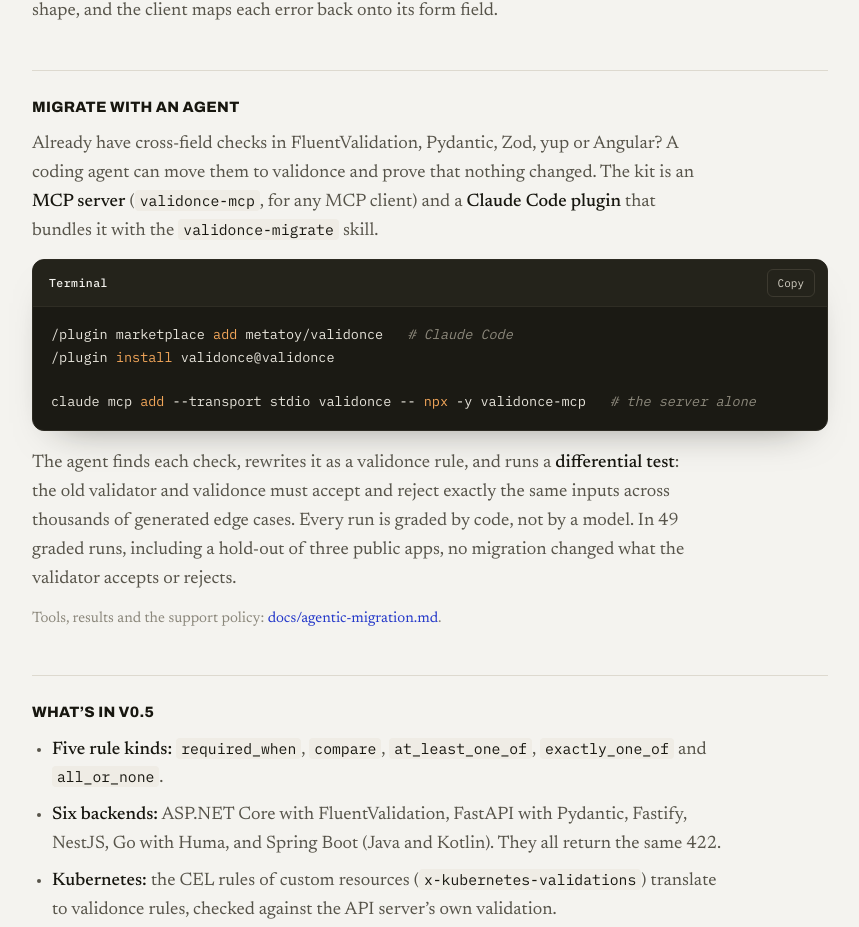
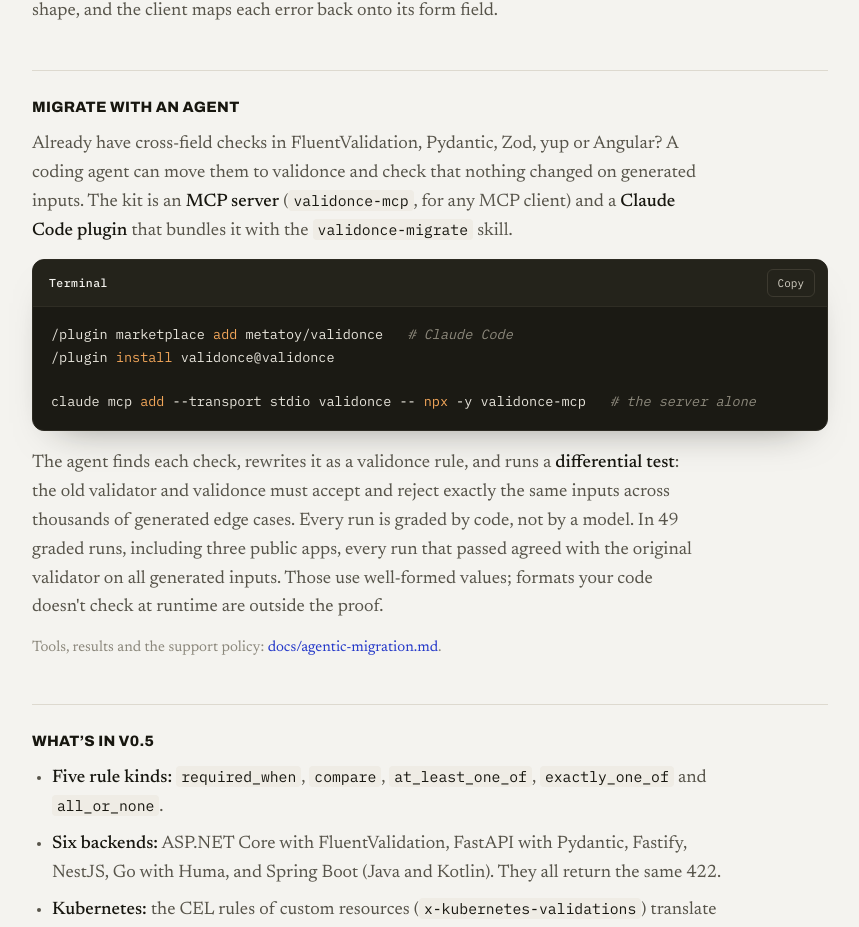
Before and after one commit to metatoy/metatoy-www, a Next.js app: page /oss/validonce in a window 1280 px wide. Shown: the part 1791-2718 px from the top of the page, without its empty margins (210-1069 px from the left). Built offline with nearby package versions, Linux system fonts and the light colour scheme.

Commit message:
validonce: state what the graded migration runs cover

```diff
--- a/app/oss/validonce/page.js
+++ b/app/oss/validonce/page.js
@@ -87,12 +87,12 @@ export default function ValidoncePage() {
 
       <section>
         <h2>Migrate with an agent</h2>
-        <p>Already have cross-field checks in FluentValidation, Pydantic, Zod, yup or Angular? A coding agent can move them to validonce and prove that nothing changed. The kit is an <b>MCP server</b> (<a href="https://www.npmjs.com/package/validonce-mcp"><code>validonce-mcp</code></a>, for any MCP client) and a <b>Claude Code plugin</b> that bundles it with the <code>validonce-migrate</code> skill.</p>
+        <p>Already have cross-field checks in FluentValidation, Pydantic, Zod, yup or Angular? A coding agent can move them to validonce and check that nothing changed on generated inputs. The kit is an <b>MCP server</b> (<a href="https://www.npmjs.com/package/validonce-mcp"><code>validonce-mcp</code></a>, for any MCP client) and a <b>Claude Code plugin</b> that bundles it with the <code>validonce-migrate</code> skill.</p>
         <CodeBlock lang="shell" code={`/plugin marketplace add metatoy/validonce   # Claude Code
 /plugin install validonce@validonce
 
 claude mcp add --transport stdio validonce -- npx -y validonce-mcp   # the server alone`} />
-        <p>The agent finds each check, rewrites it as a validonce rule, and runs a <b>differential test</b>: the old validator and validonce must accept and reject exactly the same inputs across thousands of generated edge cases. Every run is graded by code, not by a model. In 49 graded runs, including a hold-out of three public apps, no migration changed what the validator accepts or rejects.</p>
+        <p>The agent finds each check, rewrites it as a validonce rule, and runs a <b>differential test</b>: the old validator and validonce must accept and reject exactly the same inputs across thousands of generated edge cases. Every run is graded by code, not by a model. In 49 graded runs, including three public apps, every run that passed agreed with the original validator on all generated inputs. Those use well-formed values; formats your code doesn&apos;t check at runtime are outside the proof.</p>
         <p className="note">Tools, results and the support policy: <a href={`${GH}/blob/main/docs/agentic-migration.md`}>docs/agentic-migration.md</a>.</p>
       </section>
 
```
